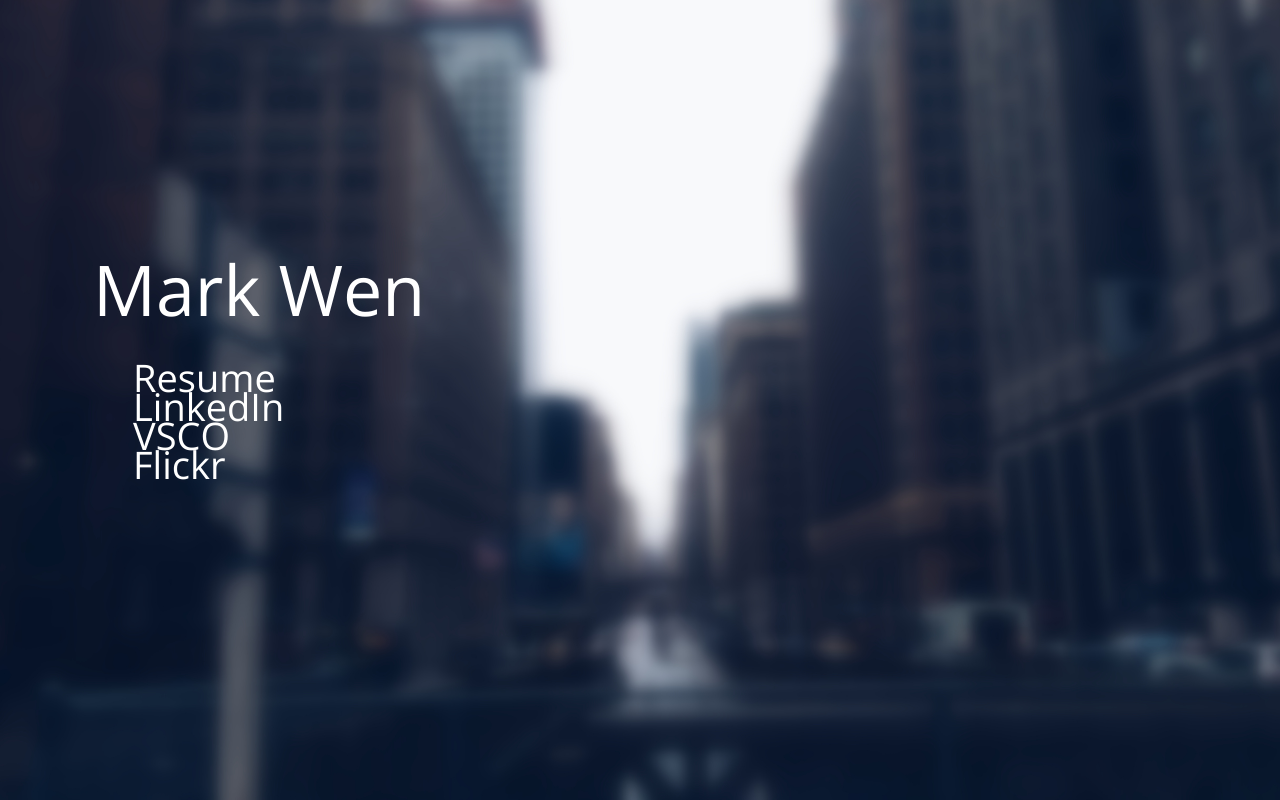
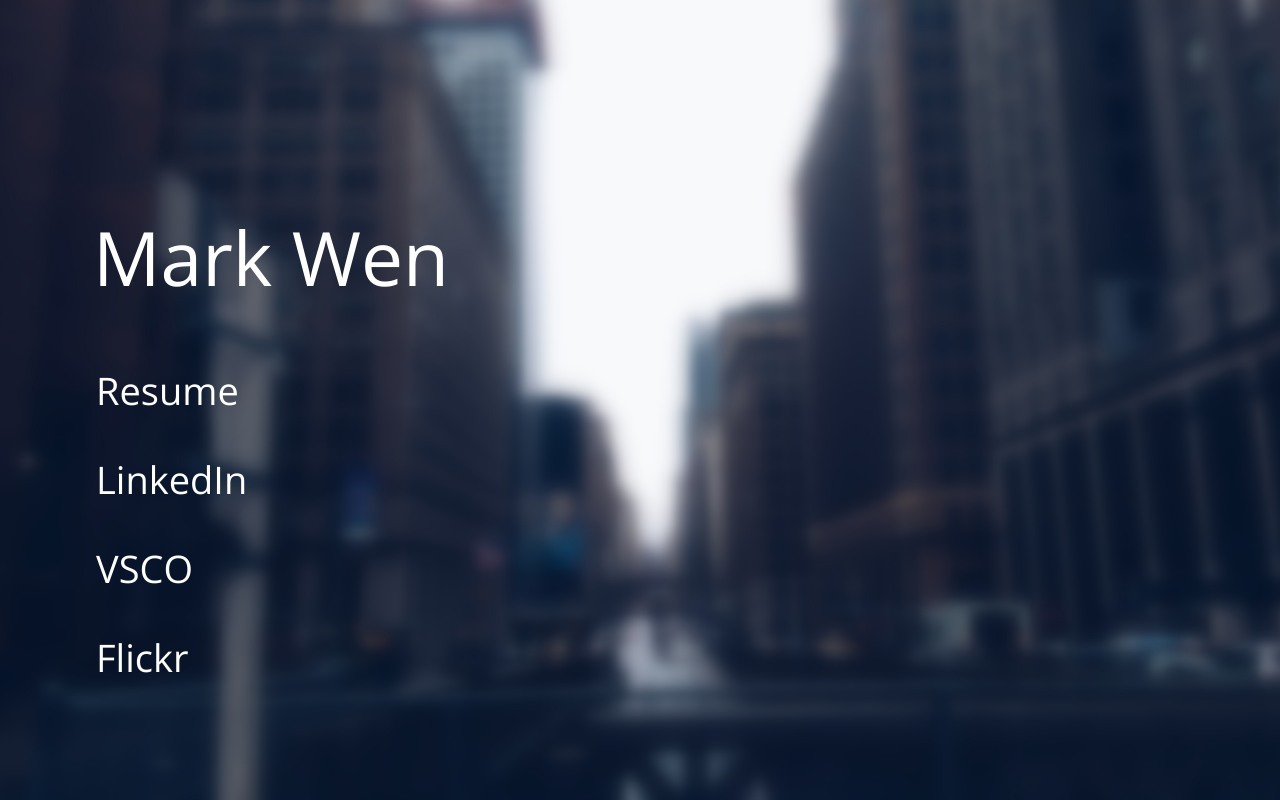
Before and after one commit to thousight/Mark-Wen-Home, a website: page public/index.html in a window 1280 px wide. Drawn offline with nearby package versions, Linux system fonts and the light colour scheme.

Commit message:
v0.1.1
Finished:
li padding and margin

ToDos:
CSS3 Animations

```diff
--- a/package.json
+++ b/package.json
@@ -4,7 +4,6 @@
   "description": "Mark Wen's simple personal website",
   "main": "server.js",
   "dependencies": {
-    "angular": "^1.4.5",
     "express": "^4.13.3"
   },
   "devDependencies": {},
--- a/public/index.html
+++ b/public/index.html
@@ -20,13 +20,13 @@
 
 </head>
 <body>
-  <h1>Mark Wen</h1>
+  <h1 class="title">Mark Wen</h1>
 
   <ul style="list-style-type:none">
-    <li><a href="file/resume.docx" target="_blank">Resume</a></li>
-    <li><a href="https://www.linkedin.com/in/guojiewen" target="_blank">LinkedIn</a></li>
-    <li><a href="http://thousight.vsco.co/" target="_blank">VSCO</a></li>
-    <li><a href="https://www.flickr.com/photos/131363506@N08/" target="_blank">Flickr</a></li>
+    <li class="resume"><a href="file/resume.docx" target="_blank">Resume</a></li>
+    <li class="linkedin"><a href="https://www.linkedin.com/in/guojiewen" target="_blank">LinkedIn</a></li>
+    <li class="vsco"><a href="http://thousight.vsco.co/" target="_blank">VSCO</a></li>
+    <li class="flickr"><a href="https://www.flickr.com/photos/131363506@N08/" target="_blank">Flickr</a></li>
   </ul>
 </body>
 </html>
--- a/public/style.css
+++ b/public/style.css
@@ -10,7 +10,7 @@ h1 {
   /*font*/
   color: white;
   font-family: 'Open Sans';
-	font-size: 70px;
+	font-size: 75px;
 	font-style: normal;
 	font-variant: normal;
 	font-weight: 300;
@@ -18,8 +18,8 @@ h1 {
   /*position*/
   margin-left: 85px;
   margin-bottom: 10px;
-  padding-top: 220px;
-  padding-bottom: 40px;
+  padding-top: 185px;
+  padding-bottom: 55px;
 }
 
 a {
@@ -32,9 +32,11 @@ a {
   font-weight: 300;
   line-height: 20px;
   text-decoration: none;
+}
+
+li {
   /*position*/
-  margin-left: 85px;
-  padding-top: 20px;
-  padding-bottom: 20px;
-
+  margin-left: 48px;
+  padding-top: 30px;
+  padding-bottom: 30px;
 }
```
